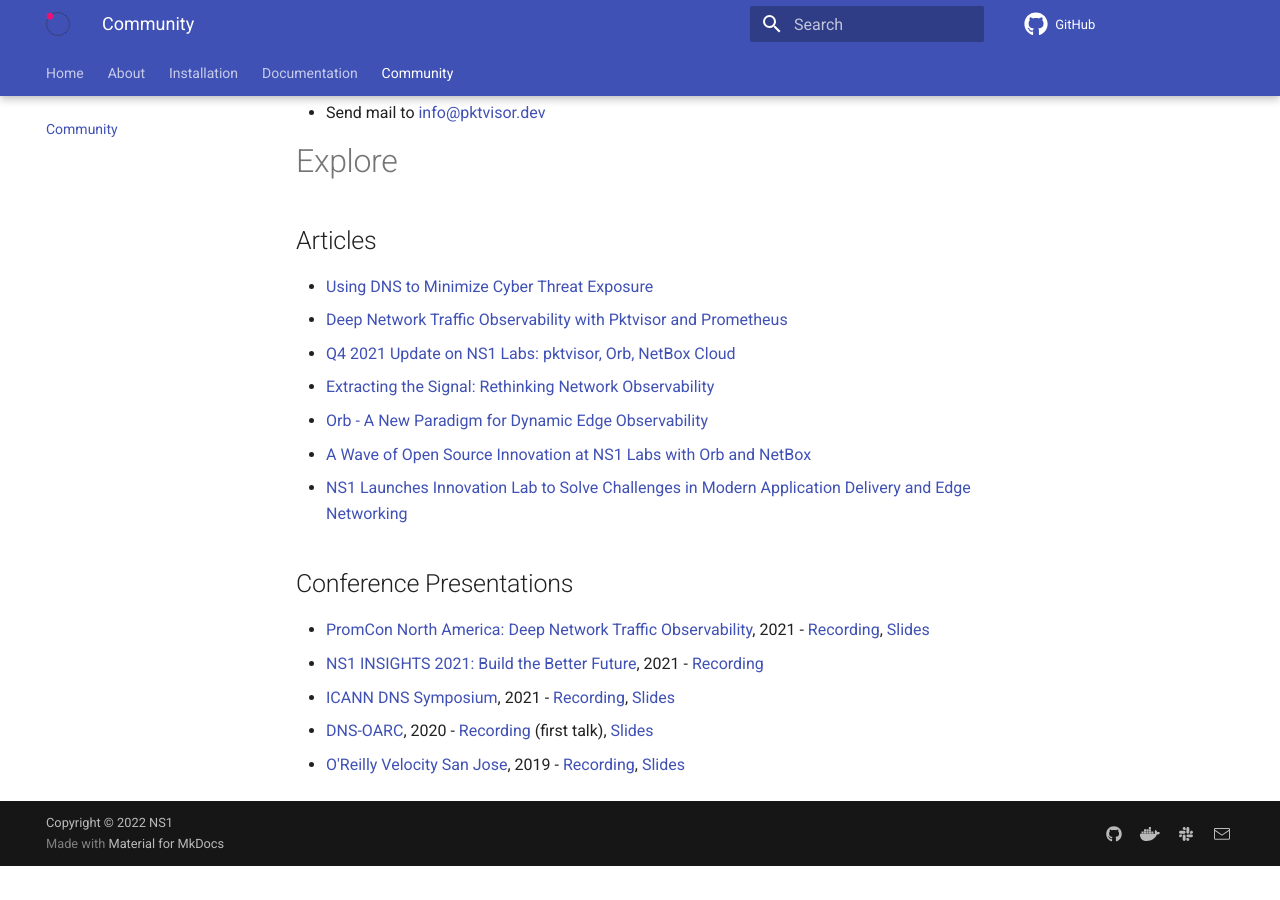
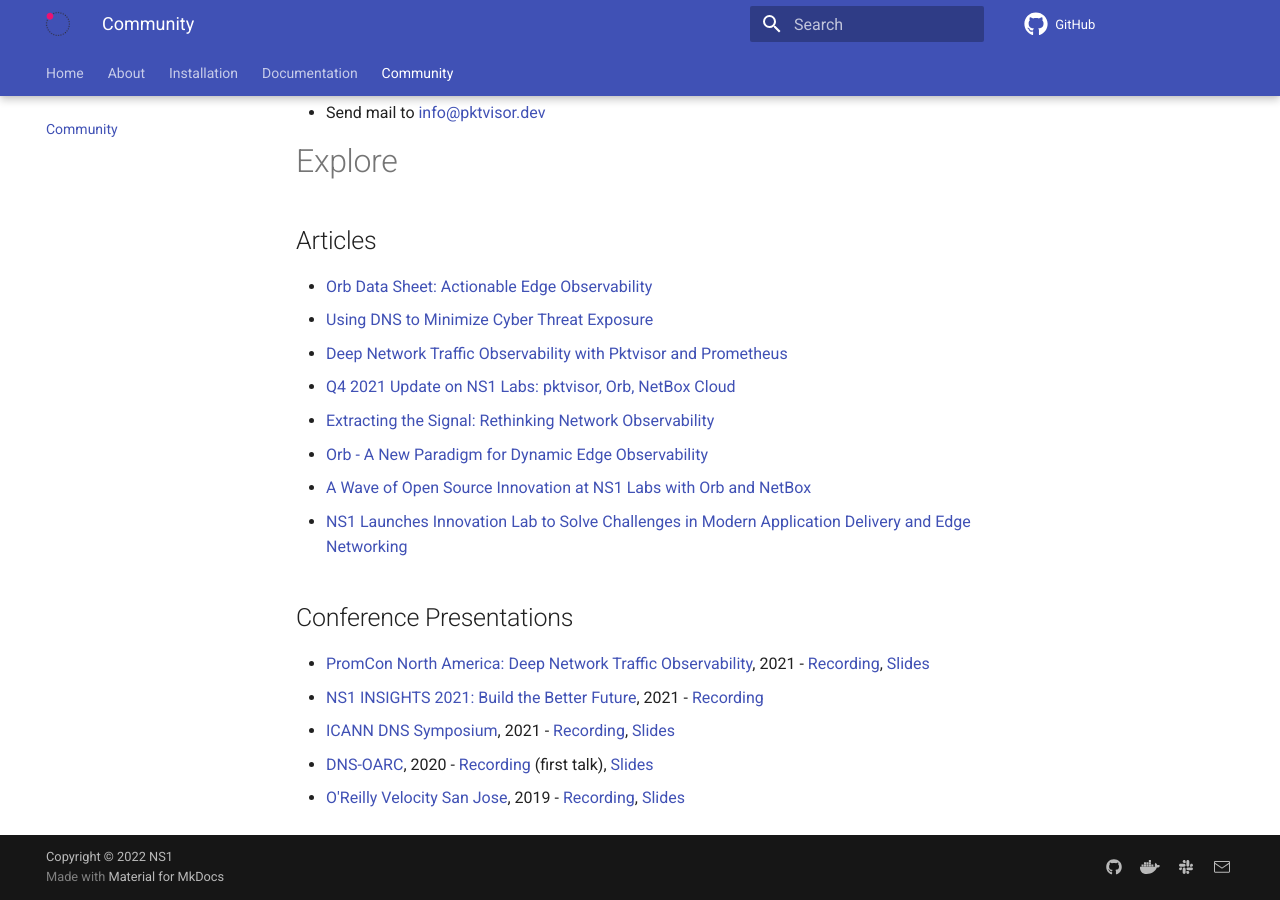
Before and after one commit to orb-community/orb-website, an MkDocs documentation site: the page built from docs/contact.md, in a window 1280 px wide and 900 px high, scrolled down 608 px. Built offline with MkDocs 1.6.1 and Material for MkDocs 9.7.7, drawn with Linux system fonts in a browser that asks for light colours; comment, search, counter and statistics services are not loaded; before the commit the page ends 1474 px from its top, so only the background shows below that.

Commit message:
orb data sheet added

```diff
--- a/docs/contact.md
+++ b/docs/contact.md
@@ -18,6 +18,7 @@
 
 # Explore
 ## Articles
+* [Orb Data Sheet: Actionable Edge Observability](https://ns1.com/writable/resources/orb-actionable-edge-observability/ns1-ds-orb.pdf)
 * [Using DNS to Minimize Cyber Threat Exposure](https://ns1.com/blog/using-dns-to-minimize-cyber-threat-exposure)
 * [Deep Network Traffic Observability with Pktvisor and Prometheus](https://ns1.com/blog/deep-network-traffic-observability-pktvisor-prometheus)
 * [Q4 2021 Update on NS1 Labs: pktvisor, Orb, NetBox Cloud](https://ns1.com/blog/an-update-on-open-source-innovation-at-ns1-labs)
```
